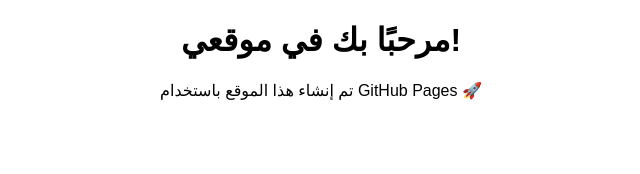
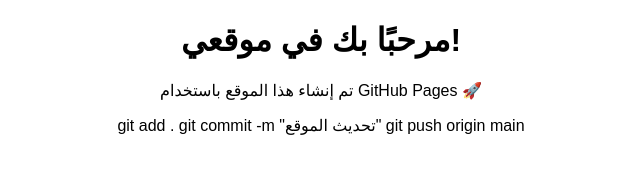
Before and after one commit to blackangil961/blackangil, a plain HTML site: page index.html in a window 1280 px wide. Shown: the whole page, without its empty margins (319-959 px from the left). Drawn offline with Linux system fonts and the light colour scheme.

Commit message:
Update index.html

```diff
--- a/index.html
+++ b/index.html
@@ -13,3 +13,6 @@
     <p>تم إنشاء هذا الموقع باستخدام GitHub Pages 🚀</p>
 </body>
 </html>
+git add .
+git commit -m "تحديث الموقع"
+git push origin main
```
